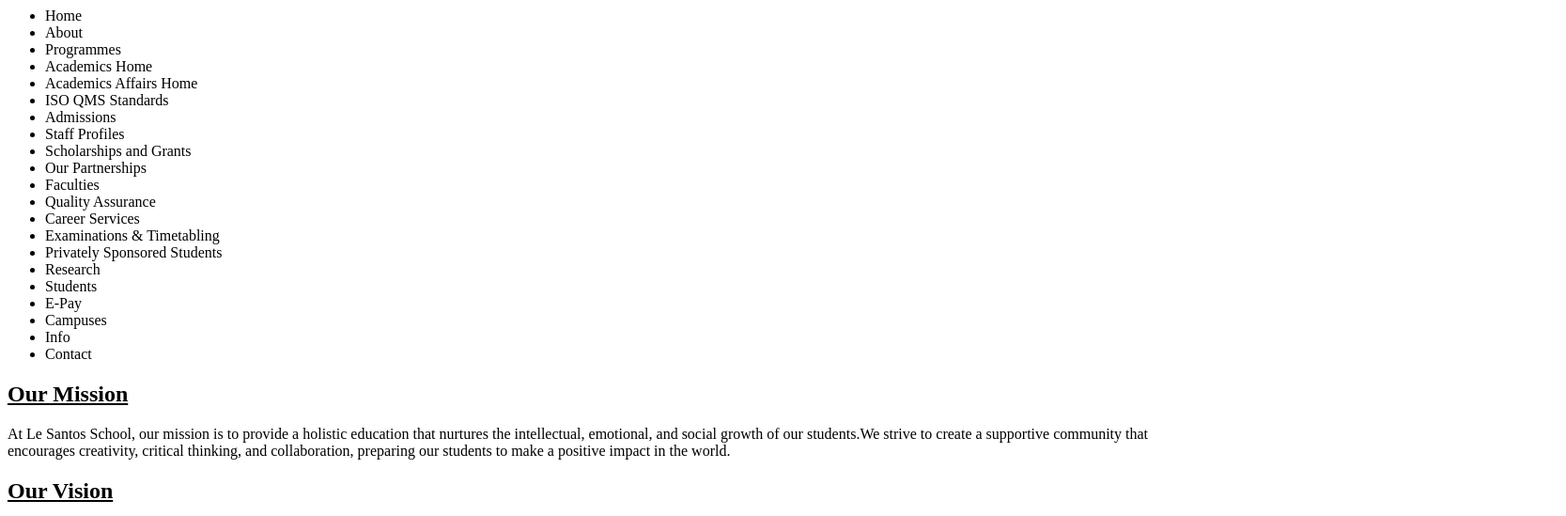
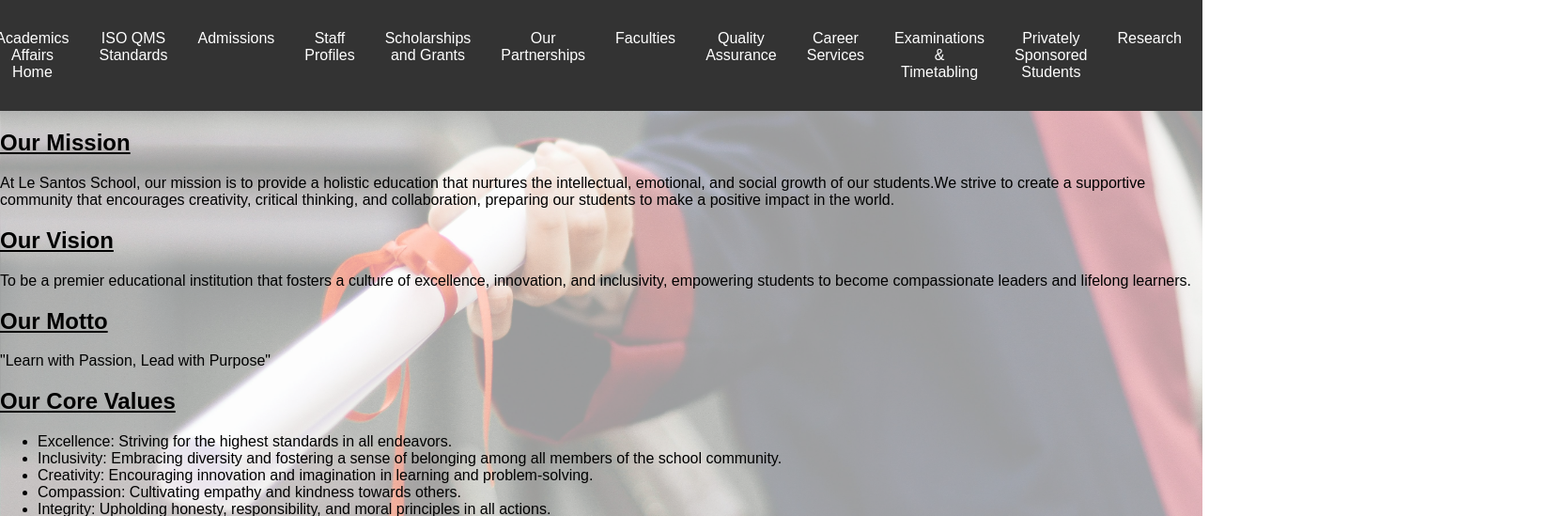
Before and after one commit to kevinnjoroge-w/landing-page, a plain HTML site: page index.html in a window 1280 px wide. Shown: the top 549 px of the page at 94% size, 1667 px wide, since content can reach past the window. Drawn offline with Linux system fonts and the light colour scheme.

Commit message:
Few-tweaks

```diff
--- a/index.html
+++ b/index.html
@@ -3,6 +3,67 @@
     <meta charset="UTF-8" />
     <meta name="viewport" content="width=device-width, initial-scale=1.0" />
     <title>Le Santos School</title>
+    <style>
+   body {
+        margin: 0;
+        padding: 0;
+        box-sizing: border-box;
+        font-family: Arial, sans-serif;
+        background-image: url(image.jpg);
+        background-size: cover;
+        background-repeat: no-repeat;
+        position: relative;
+      }
+
+      /* Add this pseudo-element for the overlay */
+      body::before {
+        content: "";
+        position: absolute;
+        top: 0;
+        left: 0;
+        width: 100%;
+        height: 100%;
+        background-color: rgba(255, 255, 255, 0.6); /* 40% visible = 60% white overlay */
+        z-index: -1;
+      }
+      header {
+        background-color: #333;
+        color: white;
+        padding: 1rem;
+        text-align: center;
+      }
+      nav ul {
+        list-style-type: none;
+        padding: 0;
+        display: flex;
+        justify-content: center;
+      }
+      nav ul li {
+        margin: 0 1rem;
+        cursor: pointer;
+      }
+      nav ul li:hover {
+        text-decoration: underline;
+      }
+      .about-us {
+        padding: 1rem;
+      }
+      .about-us h1 {
+        font-size: 2rem;
+        margin-bottom: 1rem;
+      }
+      .about-us article {
+        font-size: 1.2rem;
+        line-height: 1.5;
+      }
+      .about-us ul {
+        list-style-type: none;
+        padding: 0;
+      }
+      .about-us ul li {
+        margin-bottom: 1rem;
+      }
+    </style>
   </head>
   <header>
     <nav>
```
Also changed, not shown: image.jpg (added).
